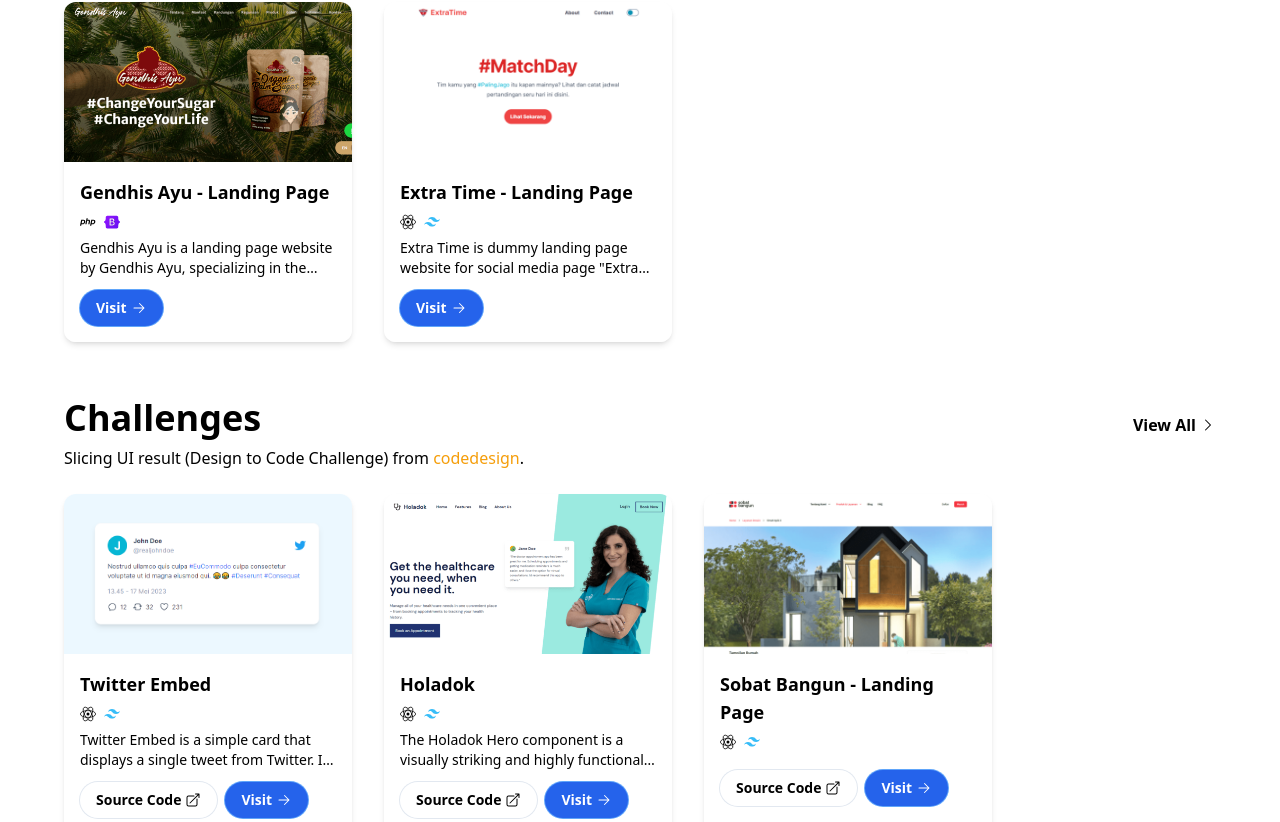
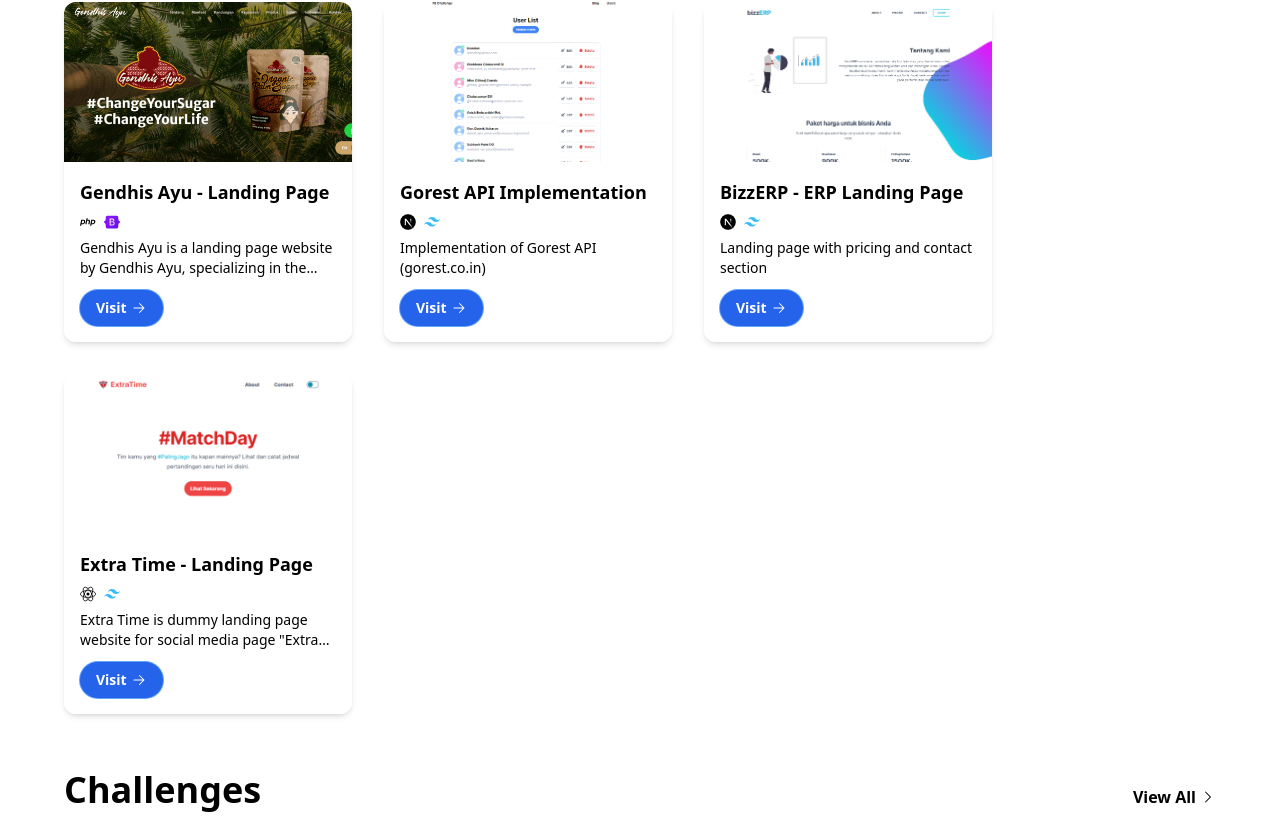
Before and after one commit to irmankurniawan11/react-challenge, a React (Create React App) app: page / in a window 1280 px wide. Shown: the part 374-1196 px from the top of the page. Built offline with nearby package versions, Linux system fonts and the light colour scheme; a web font is replaced by a local one.

Commit message:
Add project tech alias - add project/challenge data - add more tech stack icon

```diff
--- a/src/components/Challenges.js
+++ b/src/components/Challenges.js
@@ -10,8 +10,8 @@
                 <h1 className="font-bold text-lg mb-1">{title}</h1>
                 <div className="flex items-center gap-2 my-2">
                     {stacks.map((stack)=>(
-                        <span key={stack} title={stack}>
-                            {React.cloneElement(techStackIcons[stack], {className: "w-4 h-4"} )}
+                        <span key={stack} title={techStackIcons[stack].alias}>
+                            {React.cloneElement(techStackIcons[stack].component, {className: "w-4 h-4"} )}
                         </span>
                     ))}
                 </div>
--- a/src/data/challengeData.js
+++ b/src/data/challengeData.js
@@ -16,12 +16,12 @@
         stacks: ["react","tailwind"]
     },
     {
-        title: "Sobat Bangun - Landing Page",
-        desc: "",
+        title: "Sobat Bangun",
+        desc: "Digital platform page with carousel image, item details, testimony, and footer components",
         imageUrl: "/image/preview-sobatbangun.png",
         sourceUrl: "https://github.com/irmankurniawan11/fe-slicer-test",
         url: "https://irman-slicer-test.vercel.app/",
-        stacks: ["react","tailwind"]
+        stacks: ["next","tailwind"]
     }
 ]
 
--- a/src/data/iconData.js
+++ b/src/data/iconData.js
@@ -2,12 +2,14 @@
 import ReactIcon from "../icon/ReactIcon";
 import TailwindIcon from "../icon/TailwindIcon";
 import BootstrapIcon from "../icon/BootstrapIcon";
+import NextIcon from "../icon/NextIcon";
 
 const techStackIcons = {
-    react: <ReactIcon/>,
-    tailwind: <TailwindIcon/>,
-    php: <PHPIcon/>,
-    bootstrap: <BootstrapIcon/>,
+    react: {alias:"React", component:<ReactIcon/>},
+    tailwind: {alias:"Tailwind CSS", component:<TailwindIcon/>},
+    php: {alias:"PHP", component:<PHPIcon/>},
+    bootstrap: {alias:"Bootstrap", component:<BootstrapIcon/>},
+    next: {alias:"NextJS", component:<NextIcon/>}
 }
 
 export default techStackIcons;
--- a/src/data/projectData.js
+++ b/src/data/projectData.js
@@ -6,6 +6,22 @@
         sourceUrl: "#",
         url: "https://projectirman.nasihosting.com/gendhis-ayu/",
         stacks: ["php","bootstrap"]
+    },
+    {
+        title: "Gorest API Implementation",
+        desc: 'Implementation of Gorest API (gorest.co.in)',
+        imageUrl: "/image/preview-gorestcrud.png",
+        sourceUrl: "#",
+        url: "https://fe-challenge-synapsis-irman.vercel.app/",
+        stacks: ["next","tailwind"]
+    },
+    {
+        title: "BizzERP - ERP Landing Page",
+        desc: 'Landing page with pricing and contact section',
+        imageUrl: "/image/preview-bizzerp.png",
+        sourceUrl: "#",
+        url: "https://keda-fe-test.vercel.app/",
+        stacks: ["next","tailwind"]
     },
     {
         title: "Extra Time - Landing Page",
--- /dev/null
+++ b/src/icon/NextIcon.js
@@ -0,0 +1,7 @@
+const NextIcon = ( props ) => {
+    return (
+        <svg {...props} xmlns="http://www.w3.org/2000/svg" width="48" height="48" viewBox="0 0 48 48" fill="none"><mask id="mask" style={{maskType: "alpha"}} maskUnits="userSpaceOnUse" x="0" y="0" width="48" height="48"><circle cx="24" cy="24" r="24" fill="#000"/></mask><g mask="url(#mask)"><circle cx="24" cy="24" r="23.2" fill="#000" stroke="#000" stroke-width="1.6"/><path d="M39.8687 42.0055L18.4378 14.4H14.3999V33.592H17.6302V18.5023L37.333 43.9587C38.222 43.3637 39.069 42.7108 39.8687 42.0055Z" fill="url(#gradient0)"/><rect x="30.6667" y="14.4" width="3.2" height="19.2" fill="url(#gradient1)"/></g><defs><linearGradient id="gradient0" x1="29.0666" y1="31.0667" x2="38.5332" y2="42.8" gradientUnits="userSpaceOnUse"><stop stop-color="#fff"/><stop offset="1" stop-color="#fff" stop-opacity="0"/></linearGradient><linearGradient id="gradient1" x1="32.2667" y1="14.4" x2="32.2132" y2="28.5001" gradientUnits="userSpaceOnUse"><stop stop-color="#fff"/><stop offset="1" stop-color="#fff" stop-opacity="0"/></linearGradient></defs></svg>
+    )
+}
+
+export default NextIcon;
```
Also changed, not shown: public/image/preview-bizzerp.png (added), public/image/preview-gorestcrud.png (added).
